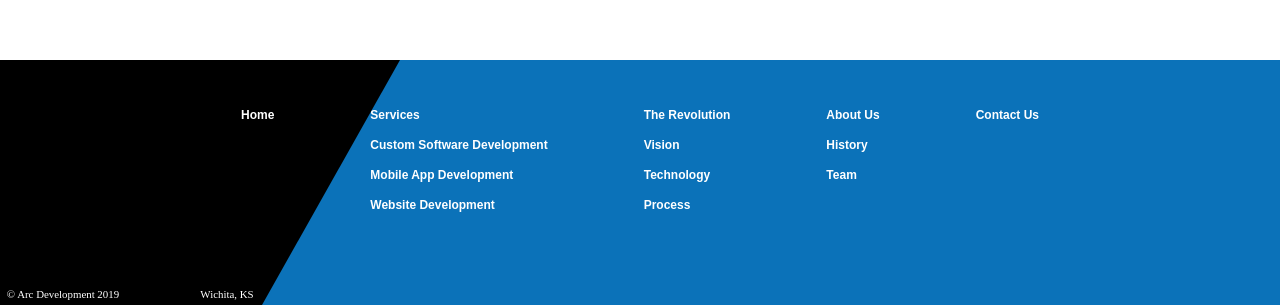
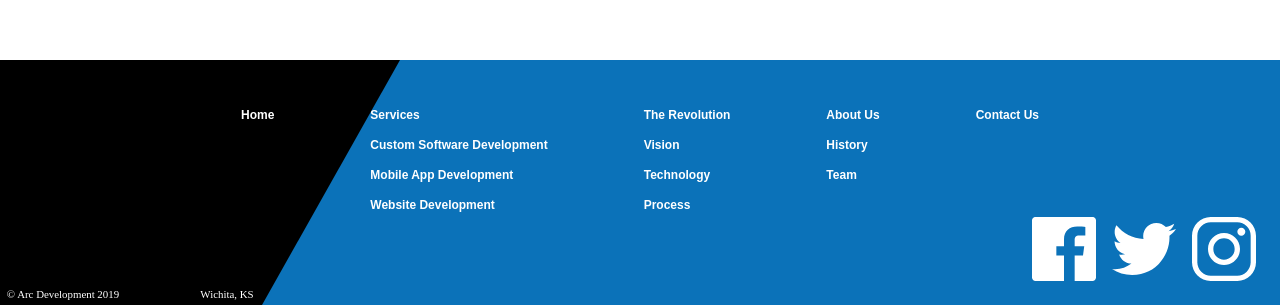
Before and after one commit to Madalin-Antonoiu/Material-UI-Learning, a React (Create React App) app: page /estimate in a window 1280 px wide. Shown: the part 2024-2329 px from the top of the page. Built offline with nearby package versions, Linux system fonts and the light colour scheme; a web font is replaced by a local one.

Commit message:
Footer finished

```diff
--- a/src/components/ui/Footer.js
+++ b/src/components/ui/Footer.js
@@ -4,6 +4,9 @@
 import { Link } from "react-router-dom"
 
 import footerAdornment from '../../assets/Footer Adornment.svg'
+import facebook from "../../assets/facebook.svg"
+import twitter from "../../assets/twitter.svg"
+import instagram from "../../assets/instagram.svg"
 
 const useStyles = makeStyles(theme => ({
     footer: {
@@ -34,6 +37,22 @@
     },
     gridItem: {
         margin: "3em"
+    },
+    socialIcon: {
+        height: "4em",
+        width: "4em",
+        [theme.breakpoints.down("xs")]: {
+            height: "2.5em",
+            width: "2.5em"
+        }
+    },
+    socialContainer: {
+        position: "absolute",
+        marginTop: "-6em",
+        right: "1.5em",
+        [theme.breakpoints.down("xs")]: {
+            right: "0.6em",
+        }
     }
 }))
 
@@ -92,6 +111,18 @@
                 alt="black decorative img"
                 className={classes.adornment}
             />
+
+            <Grid container justify="flex-end" spacing={2} className={classes.socialContainer}>
+                <Grid item component={"a"} href="https://www.facebook.com" rel="noopener noreferrer" target="_blank">
+                    <img src={facebook} alt="facebook logo" className={classes.socialIcon} />
+                </Grid>
+                <Grid item component={"a"} href="https://www.twitter.com" rel="noopener noreferrer" target="_blank">
+                    <img src={twitter} alt="twitter logo" className={classes.socialIcon} />
+                </Grid>
+                <Grid item component={"a"} href="https://www.instagram.com" rel="noopener noreferrer" target="_blank">
+                    <img src={instagram} alt="instagram logo" className={classes.socialIcon} />
+                </Grid>
+            </Grid>
         </footer>
     )
 
```
